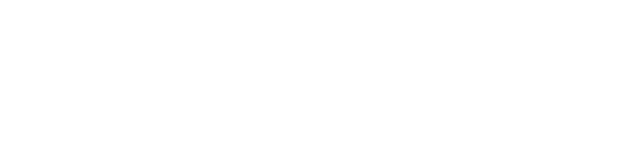
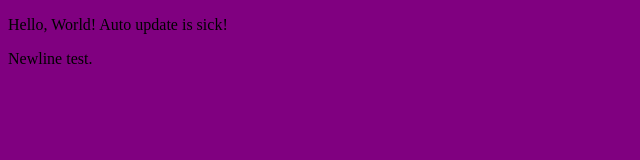
Before and after one commit to literallyethan/literallyethan.github.io, a plain HTML site: page portfolio.html in a window 1280 px wide. Shown: the whole page, without its empty margins (0-640 px from the left). Drawn offline with Linux system fonts and the light colour scheme.

Commit message:
updates readme and creates basic css

```diff
--- /dev/null
+++ b/portfolio.css
@@ -0,0 +1,4 @@
+body{
+    background: purple;
+
+}
--- a/portfolio-html.html
+++ b/portfolio.html
@@ -2,6 +2,7 @@
 <html lang="en">
 <head>
     <!-- This is where you load important stuff like libraries -->
+    <link rel="stylesheet" href="portfolio.css"></link>
     <meta charset="UTF-8">
     <meta http-equiv="X-UA-Compatible" content="IE=edge">
     <meta name="viewport" content="width=device-width, initial-scale=1.0">
@@ -9,5 +10,7 @@
 </head>
 <body>
     <!-- This is where you display content -->
+    <p>Hello, World! Auto update is sick!</p>
+    <p>Newline test.</p>
 </body>
 </html>
```
Also changed, not shown: 1 other file.
